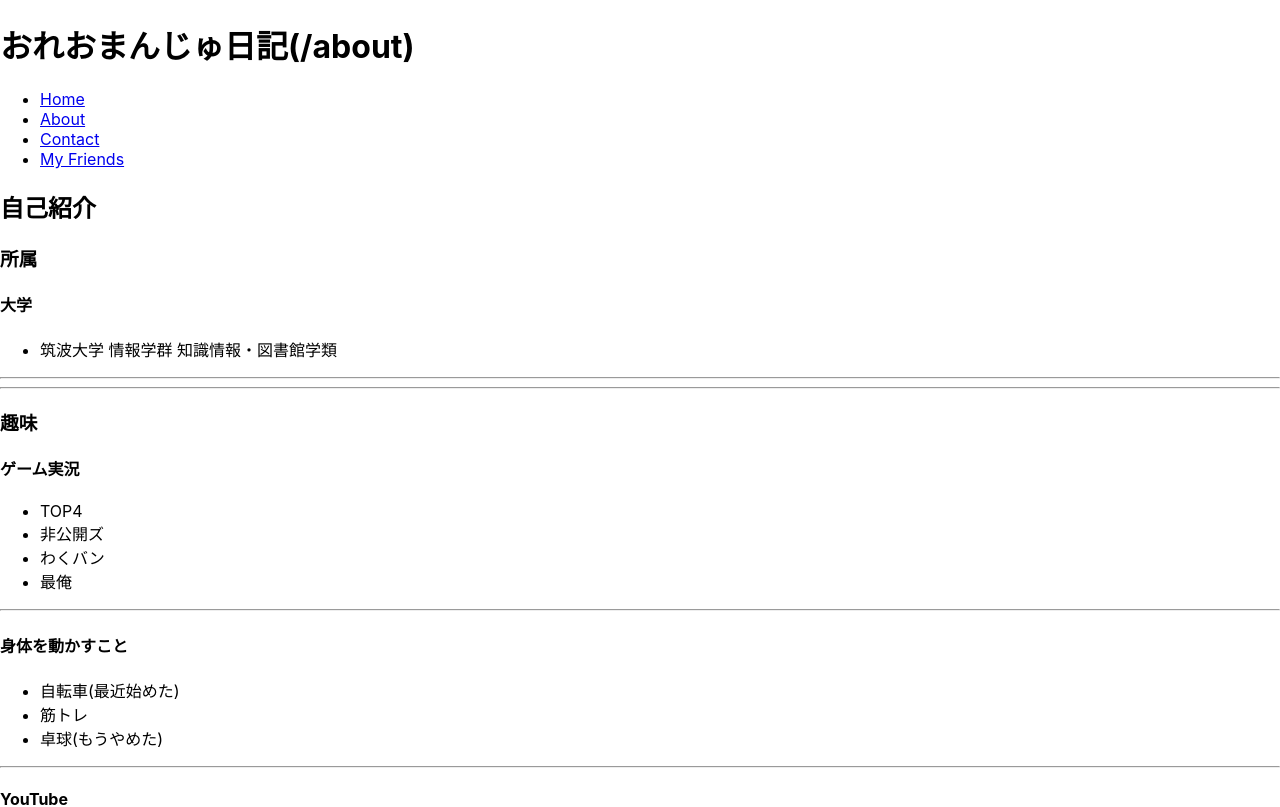
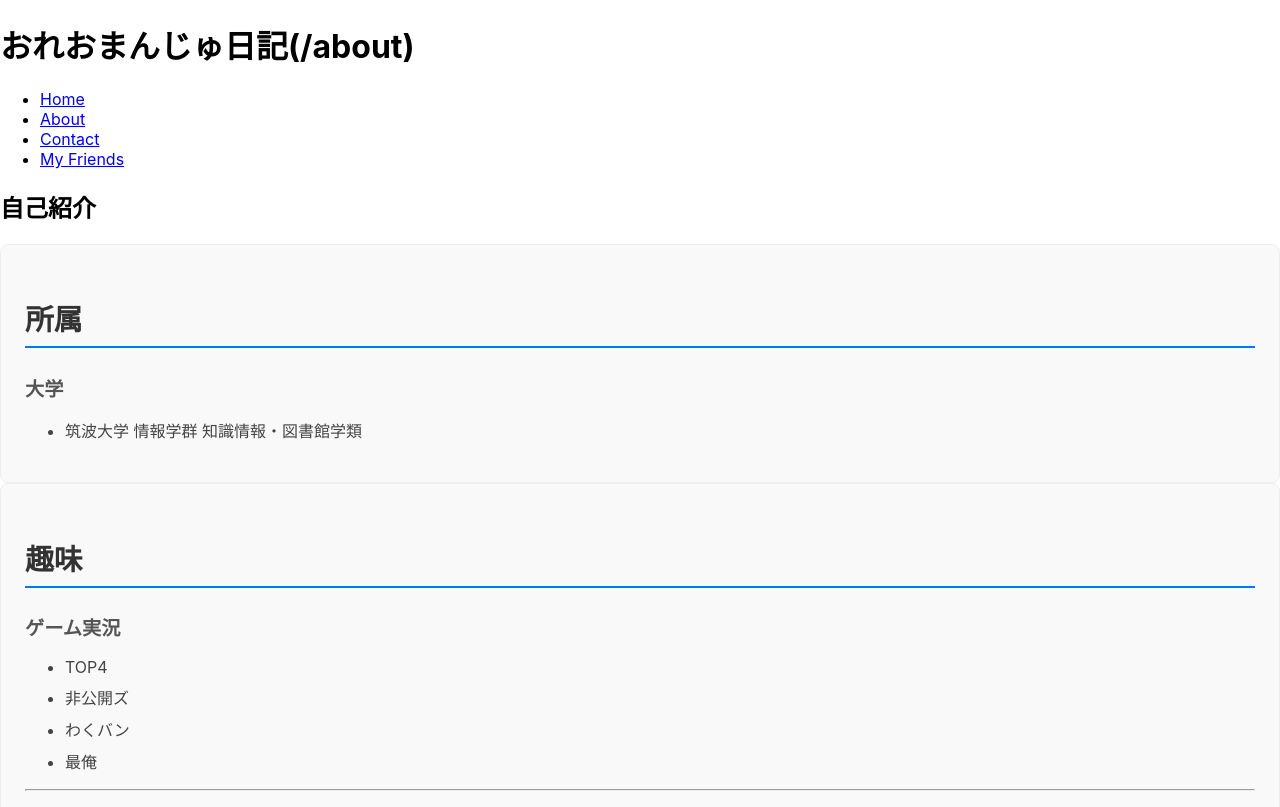
Before and after one commit to takushion/my-website-test, a React (Create React App) app: page /about in a window 1280 px wide. Shown: the top 807 px of the page. Built offline with nearby package versions, Linux system fonts and the light colour scheme.

Commit message:
feat:試しにsass実装

```diff
--- /dev/null
+++ b/src/components/TitleAndList/TitleAndList.module.scss
@@ -0,0 +1,105 @@
+// コンポーネントのルート要素となるクラスを一番外側に定義
+.container {
+  padding: 1.5rem;
+  background-color: #f9f9f9;
+  border-radius: 8px;
+  border: 1px solid #eee;
+
+  // .container の中にある .mainTitle へのスタイル
+  .mainTitle {
+    font-size: 1.8rem;
+    margin-bottom: 1.5rem;
+    color: #333;
+    border-bottom: 2px solid #007bff; // 見た目を少しリッチに
+    padding-bottom: 0.5rem;
+  }
+
+  // サブリストを囲むdivのクラスも追加してみましょう
+  .sublistContainer {
+    margin-bottom: 1rem;
+
+    // 最後の要素の下線(hr)は消す
+    &:last-child > hr {
+        display: none;
+    }
+
+    .sublistTitle {
+      font-size: 1.2rem;
+      margin-bottom: 0.8rem;
+      color: #555;
+    }
+
+    // ulにもクラスをつけてスタイルを当てる
+    .list {
+        list-style-type: disc;
+        padding-left: 20px;
+    }
+
+    .listItem {
+      margin-bottom: 0.5rem;
+      color: #444;
+
+      // .listItem の中にある a タグへのスタイル
+      .link { // TSX側で .link を指定したので、このままでもOK
+        color: #0056b3;
+        text-decoration: none;
+
+        &:hover {
+        	text-decoration: underline;
+        }
+      }
+    }
+  }
+}// コンポーネントのルート要素となるクラスを一番外側に定義
+.container {
+  padding: 1.5rem;
+  background-color: #f9f9f9;
+  border-radius: 8px;
+  border: 1px solid #eee;
+
+  // .container の中にある .mainTitle へのスタイル
+  .mainTitle {
+    font-size: 1.8rem;
+    margin-bottom: 1.5rem;
+    color: #333;
+    border-bottom: 2px solid #007bff; // 見た目を少しリッチに
+    padding-bottom: 0.5rem;
+  }
+
+  // サブリストを囲むdivのクラスも追加してみましょう
+  .sublistContainer {
+    margin-bottom: 1rem;
+
+    // 最後の要素の下線(hr)は消す
+    &:last-child > hr {
+        display: none;
+    }
+
+    .sublistTitle {
+      font-size: 1.2rem;
+      margin-bottom: 0.8rem;
+      color: #555;
+    }
+
+    // ulにもクラスをつけてスタイルを当てる
+    .list {
+        list-style-type: disc;
+        padding-left: 20px;
+    }
+
+    .listItem {
+      margin-bottom: 0.5rem;
+      color: #444;
+
+      // .listItem の中にある a タグへのスタイル
+      .link { // TSX側で .link を指定したので、このままでもOK
+        color: #0056b3;
+        text-decoration: none;
+
+        &:hover {
+          text-decoration: underline;
+        }
+      }
+    }
+  }
+}
--- a/src/components/TitleAndList/TitleAndList.tsx
+++ b/src/components/TitleAndList/TitleAndList.tsx
@@ -1,4 +1,5 @@
 import React from "react";
+import styles from "./TitleAndList.module.scss";
 
 type TitleAndListProps = {
   title: string;
@@ -10,16 +11,16 @@ type TitleAndListProps = {
  */
 const TitleAndList: React.FC<TitleAndListProps> = ({ title, itemsList }) => {
   return (
-    <section>
-      <h3>{title}</h3>
+    <section className={styles.container}>
+      <h3 className={styles.mainTitle}>{title}</h3>
       {itemsList.map((sublist, idx) => (
-        <div key={idx}>
-          <h4>{sublist.title}</h4>
+        <div key={idx} className={styles.sublistContainer}>
+          <h4 className={styles.sublistTitle}>{sublist.title}</h4>
           <ul>
             {sublist.items.map((item, subIdx) => (
-              <li key={subIdx}>
+              <li key={subIdx} className={styles.listItem}>
                 {item.startsWith("http") ? (
-                  <a href={item} target="_blank" rel="noopener noreferrer">{item}</a>
+                  <a href={item} target="_blank" rel="noopener noreferrer" className={styles.link}>{item}</a>
                 ) : (
                   item
                 )}
@@ -29,7 +30,6 @@ const TitleAndList: React.FC<TitleAndListProps> = ({ title, itemsList }) => {
           <hr />
         </div>
       ))}
-      <hr />
     </section>
   );
 };
```
